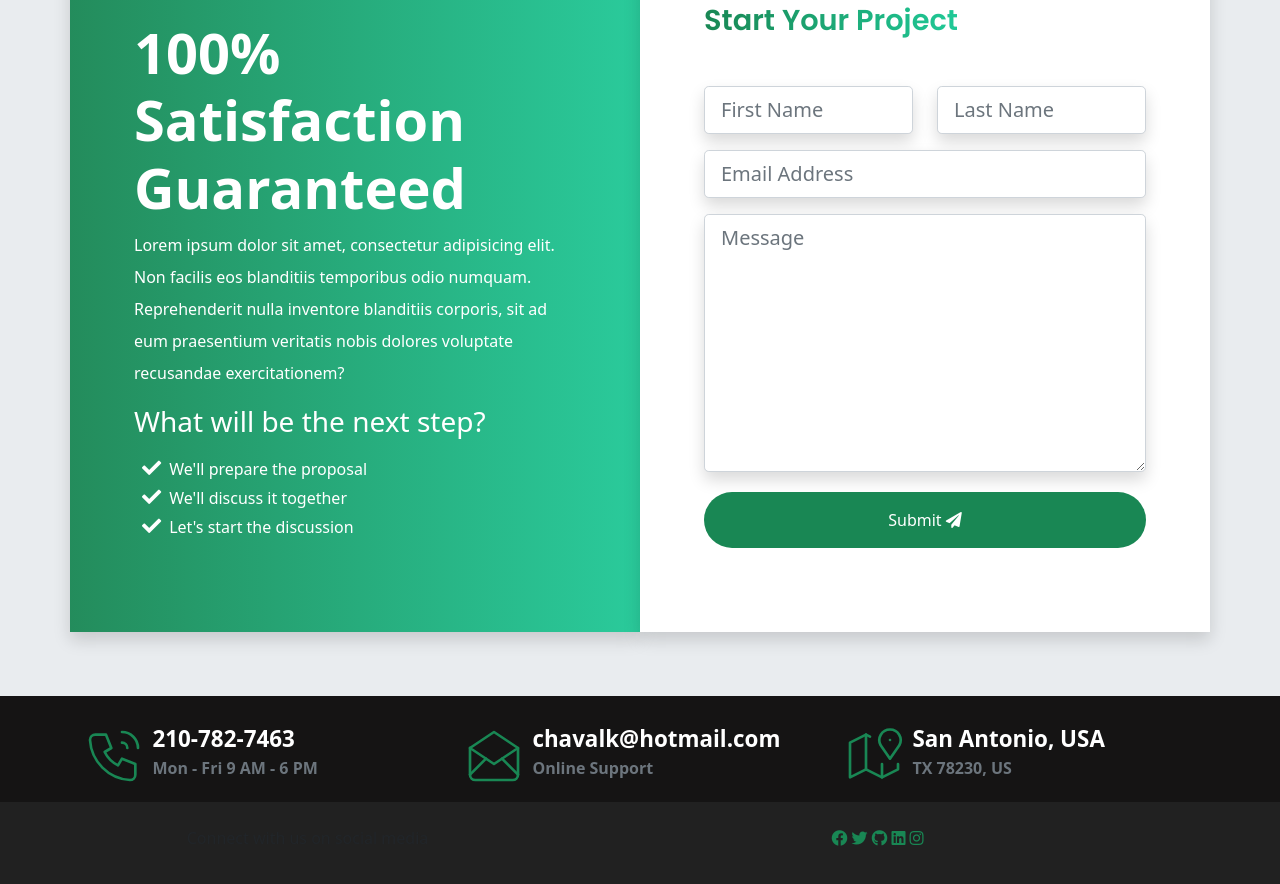
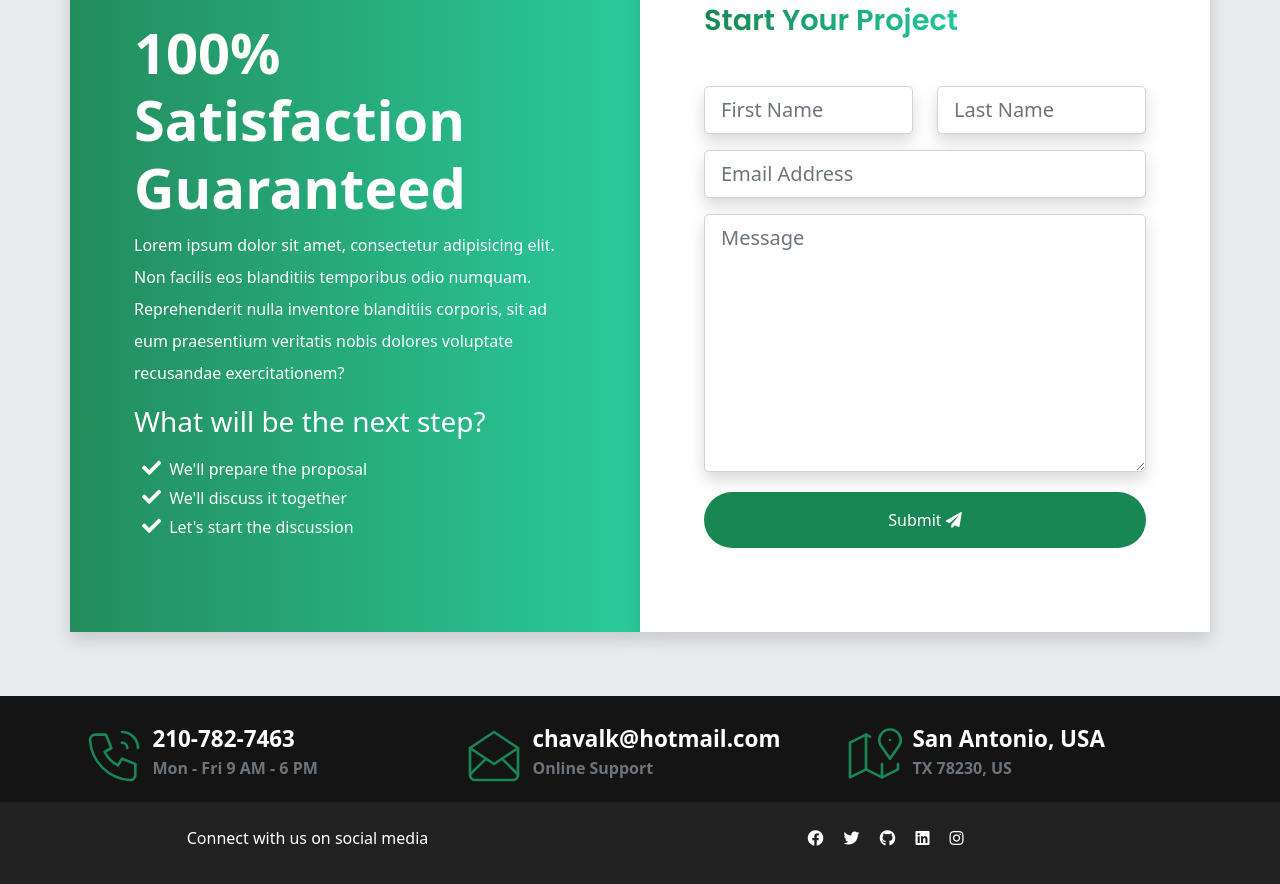
Before and after one commit to chavalk/bootstrap-v5, a website: page index.html in a window 1280 px wide. Shown: the part 6694-7578 px from the top of the page. Drawn offline with nearby package versions, Linux system fonts and the light colour scheme.

Commit message:
Style social media icons.

```diff
--- a/index.html
+++ b/index.html
@@ -705,7 +705,7 @@
     <!-- START THE SOCIAL MEDIA CONTENT -->
     <div class="footer-sm" style="background-color: #212121;">
       <div class="container">
-        <div class="row py-4 text-center">
+        <div class="row py-4 text-center text-white">
           <div class="col-lg-5 col-md-6 mb-4">
             Connect with us on social media
           </div>
--- a/scss/sections/_footer.scss
+++ b/scss/sections/_footer.scss
@@ -45,3 +45,16 @@
         }
     }
 }
+
+// STYLE THE SOCIAL MEDIA CONTENT
+.footer-sm {
+
+    a {
+        color: $white;
+
+        i {
+            font-size: 1rem;
+            margin-left: 1rem;
+        }
+    }
+}
```
Also changed, not shown: assets/css/style.css, 1 other file.
